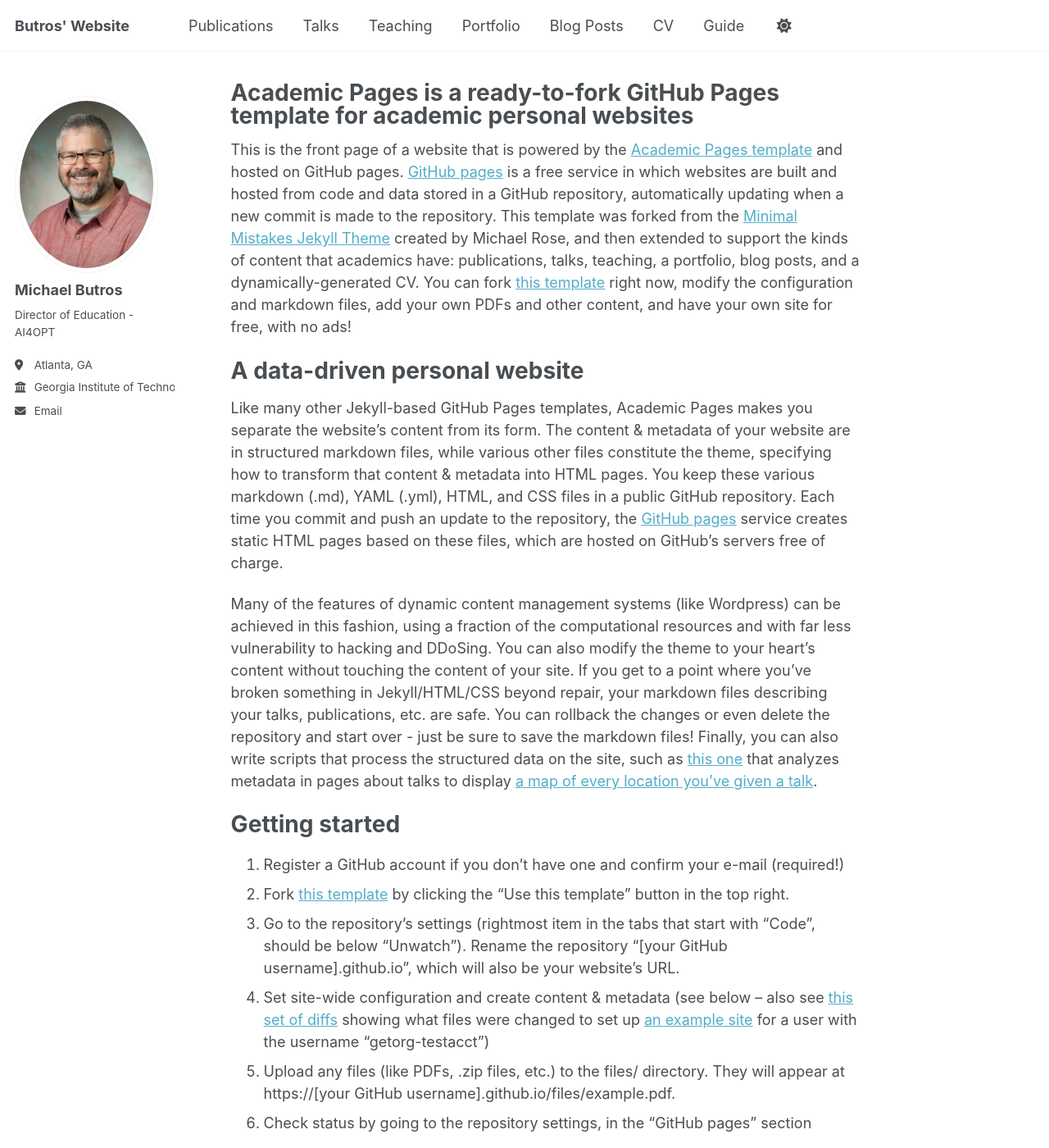
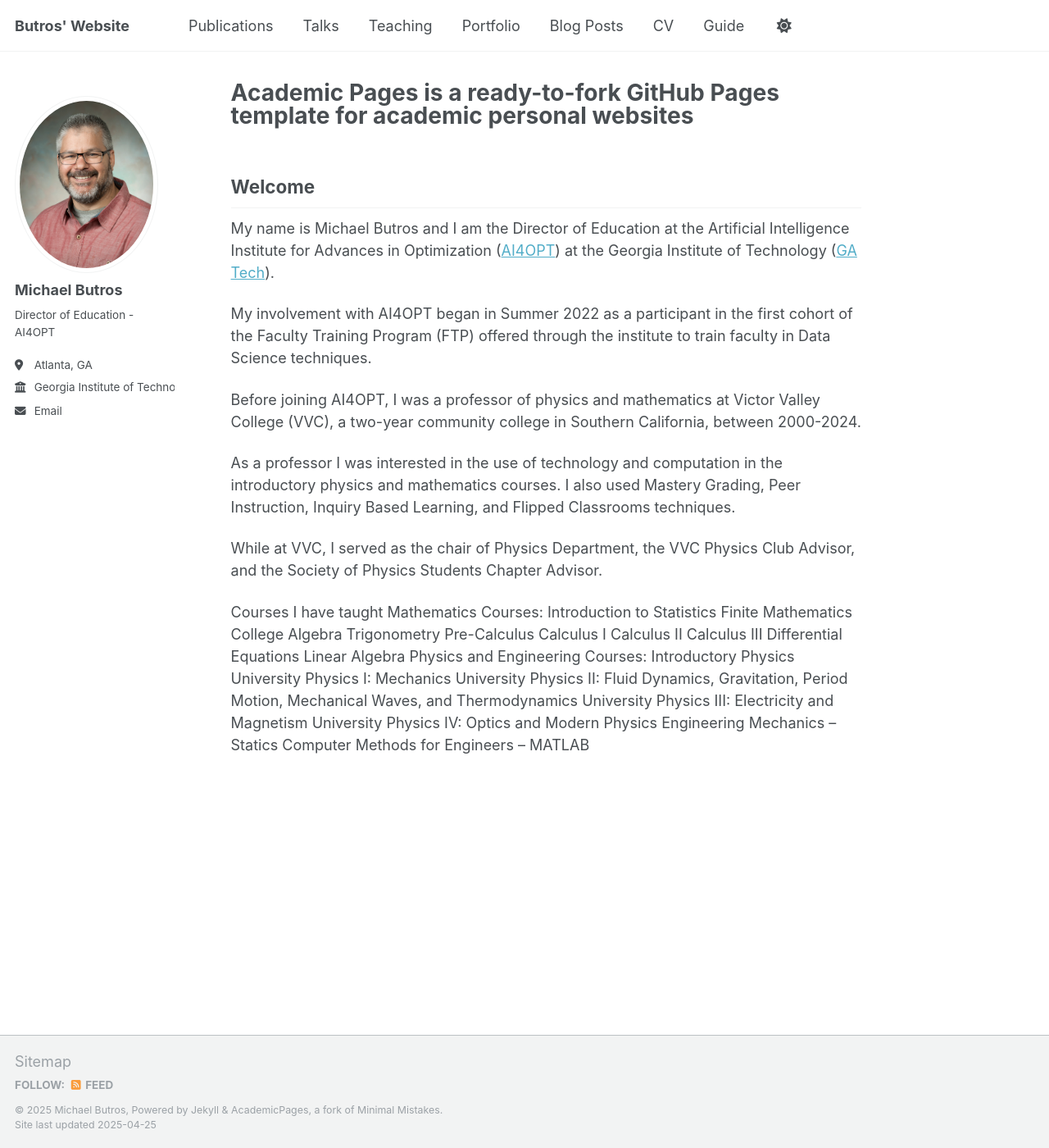
Before and after one commit to MButros/MButros.github.io, a Jekyll site: the page built from _pages/about.md, in a window 1280 px wide and 1400 px high. Shown: the whole window at 82% size. Built offline with Jekyll 4.4.1, drawn with Linux system fonts in a browser that asks for light colours; some of the changed text lies outside the part shown.

Commit message:
Update about.md

```diff
--- a/_pages/about.md
+++ b/_pages/about.md
@@ -7,43 +7,35 @@ redirect_from:
   - /about.html
 ---
 
-This is the front page of a website that is powered by the [Academic Pages template](https://github.com/academicpages/academicpages.github.io) and hosted on GitHub pages. [GitHub pages](https://pages.github.com) is a free service in which websites are built and hosted from code and data stored in a GitHub repository, automatically updating when a new commit is made to the repository. This template was forked from the [Minimal Mistakes Jekyll Theme](https://mmistakes.github.io/minimal-mistakes/) created by Michael Rose, and then extended to support the kinds of content that academics have: publications, talks, teaching, a portfolio, blog posts, and a dynamically-generated CV. You can fork [this template](https://github.com/academicpages/academicpages.github.io) right now, modify the configuration and markdown files, add your own PDFs and other content, and have your own site for free, with no ads!
+## Welcome
 
-A data-driven personal website
-======
-Like many other Jekyll-based GitHub Pages templates, Academic Pages makes you separate the website's content from its form. The content & metadata of your website are in structured markdown files, while various other files constitute the theme, specifying how to transform that content & metadata into HTML pages. You keep these various markdown (.md), YAML (.yml), HTML, and CSS files in a public GitHub repository. Each time you commit and push an update to the repository, the [GitHub pages](https://pages.github.com/) service creates static HTML pages based on these files, which are hosted on GitHub's servers free of charge.
+My name is Michael Butros and I am the Director of Education at the Artificial Intelligence Institute for Advances in Optimization ([AI4OPT](https://www.ai4opt.org)) at the Georgia Institute of Technology ([GA Tech](https://www.gatech.edu)).
 
-Many of the features of dynamic content management systems (like Wordpress) can be achieved in this fashion, using a fraction of the computational resources and with far less vulnerability to hacking and DDoSing. You can also modify the theme to your heart's content without touching the content of your site. If you get to a point where you've broken something in Jekyll/HTML/CSS beyond repair, your markdown files describing your talks, publications, etc. are safe. You can rollback the changes or even delete the repository and start over - just be sure to save the markdown files! Finally, you can also write scripts that process the structured data on the site, such as [this one](https://github.com/academicpages/academicpages.github.io/blob/master/talkmap.ipynb) that analyzes metadata in pages about talks to display [a map of every location you've given a talk](https://academicpages.github.io/talkmap.html).
+My involvement with AI4OPT began in Summer 2022 as a participant in the first cohort of the Faculty Training Program (FTP) offered through the institute to train faculty in Data Science techniques.
 
-Getting started
-======
-1. Register a GitHub account if you don't have one and confirm your e-mail (required!)
-1. Fork [this template](https://github.com/academicpages/academicpages.github.io) by clicking the "Use this template" button in the top right.
-1. Go to the repository's settings (rightmost item in the tabs that start with "Code", should be below "Unwatch"). Rename the repository "[your GitHub username].github.io", which will also be your website's URL.
-1. Set site-wide configuration and create content & metadata (see below -- also see [this set of diffs](http://archive.is/3TPas) showing what files were changed to set up [an example site](https://getorg-testacct.github.io) for a user with the username "getorg-testacct")
-1. Upload any files (like PDFs, .zip files, etc.) to the files/ directory. They will appear at https://[your GitHub username].github.io/files/example.pdf.
-1. Check status by going to the repository settings, in the "GitHub pages" section
+Before joining AI4OPT, I was a professor of physics and mathematics at Victor Valley College (VVC), a two-year community college in Southern California, between 2000-2024.
 
-Site-wide configuration
-------
-The main configuration file for the site is in the base directory in [_config.yml](https://github.com/academicpages/academicpages.github.io/blob/master/_config.yml), which defines the content in the sidebars and other site-wide features. You will need to replace the default variables with ones about yourself and your site's github repository. The configuration file for the top menu is in [_data/navigation.yml](https://github.com/academicpages/academicpages.github.io/blob/master/_data/navigation.yml). For example, if you don't have a portfolio or blog posts, you can remove those items from that navigation.yml file to remove them from the header.
+As a professor I was interested in the use of technology and computation in the introductory physics and mathematics courses.  I also used Mastery Grading, Peer Instruction, Inquiry Based Learning, and Flipped Classrooms techniques.
 
-Create content & metadata
-------
-For site content, there is one markdown file for each type of content, which are stored in directories like _publications, _talks, _posts, _teaching, or _pages. For example, each talk is a markdown file in the [_talks directory](https://github.com/academicpages/academicpages.github.io/tree/master/_talks). At the top of each markdown file is structured data in YAML about the talk, which the theme will parse to do lots of cool stuff. The same structured data about a talk is used to generate the list of talks on the [Talks page](https://academicpages.github.io/talks), each [individual page](https://academicpages.github.io/talks/2012-03-01-talk-1) for specific talks, the talks section for the [CV page](https://academicpages.github.io/cv), and the [map of places you've given a talk](https://academicpages.github.io/talkmap.html) (if you run this [python file](https://github.com/academicpages/academicpages.github.io/blob/master/talkmap.py) or [Jupyter notebook](https://github.com/academicpages/academicpages.github.io/blob/master/talkmap.ipynb), which creates the HTML for the map based on the contents of the _talks directory).
+While at VVC, I served as the chair of Physics Department, the VVC Physics Club Advisor, and the Society of Physics Students Chapter Advisor.
 
-**Markdown generator**
-
-The repository includes [a set of Jupyter notebooks](https://github.com/academicpages/academicpages.github.io/tree/master/markdown_generator
-) that converts a CSV containing structured data about talks or presentations into individual markdown files that will be properly formatted for the Academic Pages template. The sample CSVs in that directory are the ones I used to create my own personal website at stuartgeiger.com. My usual workflow is that I keep a spreadsheet of my publications and talks, then run the code in these notebooks to generate the markdown files, then commit and push them to the GitHub repository.
-
-How to edit your site's GitHub repository
-------
-Many people use a git client to create files on their local computer and then push them to GitHub's servers. If you are not familiar with git, you can directly edit these configuration and markdown files directly in the github.com interface. Navigate to a file (like [this one](https://github.com/academicpages/academicpages.github.io/blob/master/_talks/2012-03-01-talk-1.md) and click the pencil icon in the top right of the content preview (to the right of the "Raw | Blame | History" buttons). You can delete a file by clicking the trashcan icon to the right of the pencil icon. You can also create new files or upload files by navigating to a directory and clicking the "Create new file" or "Upload files" buttons.
-
-Example: editing a markdown file for a talk
-![Editing a markdown file for a talk](/images/editing-talk.png)
-
-For more info
-------
-More info about configuring Academic Pages can be found in [the guide](https://academicpages.github.io/markdown/), the [growing wiki](https://github.com/academicpages/academicpages.github.io/wiki), and you can always [ask a question on GitHub](https://github.com/academicpages/academicpages.github.io/discussions). The [guides for the Minimal Mistakes theme](https://mmistakes.github.io/minimal-mistakes/docs/configuration/) (which this theme was forked from) might also be helpful.
+Courses I have taught
+Mathematics Courses:
+Introduction to Statistics
+Finite Mathematics
+College Algebra
+Trigonometry
+Pre-Calculus
+Calculus I
+Calculus II
+Calculus III
+Differential Equations
+Linear Algebra
+Physics and Engineering Courses:
+Introductory Physics
+University Physics I:  Mechanics
+University Physics II: Fluid Dynamics, Gravitation, Period Motion, Mechanical Waves, and Thermodynamics
+University Physics III: Electricity and Magnetism
+University Physics IV: Optics and Modern Physics
+Engineering Mechanics – Statics
+Computer Methods for Engineers – MATLAB
```
